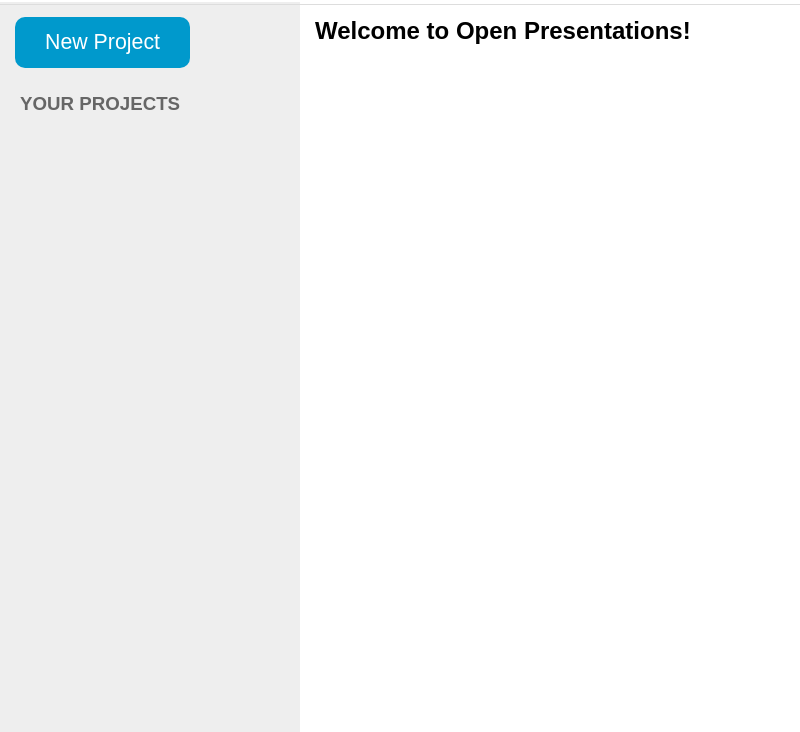
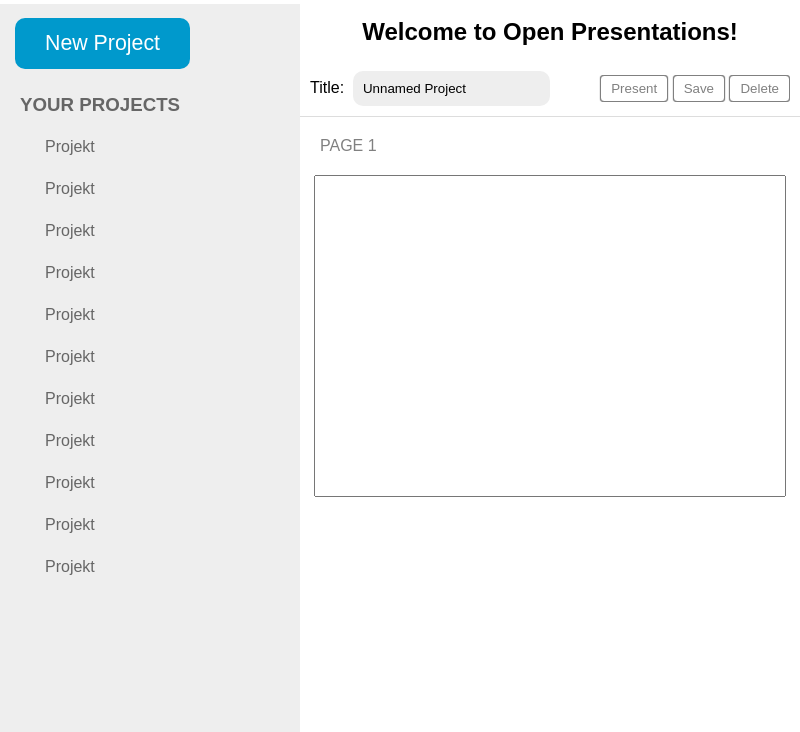
Before and after one commit to Xovval/browserPresent, an Electron app: page index.html in a window 800 px wide. Shown: the part 68-800 px from the top of the page. Drawn offline with Linux system fonts and the light colour scheme.

Commit message:
Layout & Concept improvements

```diff
--- a/index.html
+++ b/index.html
@@ -5,29 +5,87 @@
     <title>Open Presents</title>
     <meta http-equiv="Content-Security-Policy" content="script-src 'self' 'unsafe-inline';" />
     <link href="styles.css" rel="stylesheet">
+    <script src="https://cdn.tiny.cloud/1/no-api-key/tinymce/5/tinymce.min.js" referrerpolicy="origin"></script>
 </head>
 <body style="background: white;">
-    <nav><img src="#"><span id="application_name">OPEN-PRESENTS</span></nav>
+    <header>
+        <img src="#">
+        <span id="application_name">OPEN-PRESENTS</span>
+        <span id="errorMessage">ErrorMessage-Test</span>
+    </header>
 
     <section id="wrapper">
-        <aside id="menu">
-            <button>New Project</button>
+        <aside>
+            <button class="button1">New Project</button>
             <h3>Your projects</h3>
             <div id="projects">
                 <!--Here comes the JSON data-->
+                <!--<div>Projekt</div>-->
+
+                <div>Projekt</div>
+                <div>Projekt</div>
+                <div>Projekt</div>
+                <div>Projekt</div>
+                <div>Projekt</div>
+                <div>Projekt</div>
+                <div>Projekt</div>
+                <div>Projekt</div>
+                <div>Projekt</div>
+                <div>Projekt</div>
+                <div>Projekt</div>
+
+
             </div>
         </aside>
 
         <main>
-            <welcome><h1 class="title">Welcome to Open Presentations!</h1></welcome>
+            <div id="welcome"><h1 class="title">Welcome to Open Presentations!</h1></div>
 
-            <editor>
+            <div id="editor"><!-- Man kann nur bestimmte Dateiformate einspeisen -> wenn diese erkannt werden (und vom Browser unterstützt) dann
+                        werden sie einem jeweiligen Objekt zugewiesen (mp4 -> Video, Youtube embeded -> Iframe Link)-->
                 <!--Button oben rechts -> save, delete-->
                 <!--Name oben links-->
 
-                <!-- Add page-->
-            </editor>
+                <!-- Add page (tinymce editor?)-->
+                <!--Add Picture-->
+
+
+                <div id="editor_menu">
+                    <div id="editor_menu_left">
+                        <label for="projectID">Title:&nbsp;</label>
+                        <input id="projectID" class="projectTitle" value="Unnamed Project"></input>
+                    </div>
+                    <div id="editor_menu_right">
+                        <button id="present" class="button2">Present</button>
+                        <button id="save" class="button2">Save</button>
+                        <button id="delete" class="button2">Delete</button>
+                    </div>
+                </div>
+
+                <div id="pagewrapper">
+                    <div id="pageID" class="page">
+                        <div class="pageNumber">PAGE 1</div>
+                        <textarea id="mytextarea"></textarea>
+                        <button class="button1 button3">Add Picture</button>
+                    </div>
+
+
+                    <button class="button1 button3">Add Page</button>
+                </div>
+            </div>
         </main>
     </section>
 </body>
 </html>
+
+<!--
+    Todo:
+    - height bei vertikalem Scrollen fehlerhaft bei Full-Screen
+    - Folien entfernen, Colour, BG, Foto entfernen
+    - Eigener Bereich für Titelbild
+    - Neues Fenster bei Präsentation
+    - Erinnerung zum Speichern bzw. beim Löschen
+    - Automatisches Update -> https://medium.com/cameron-nokes/how-to-store-user-data-in-electron-3ba6bf66bc1e
+    - Tastenkombinationen
+    - Schaltfläche für Hintergrundbild oder Video
+-->
--- a/main.js
+++ b/main.js
@@ -5,6 +5,7 @@ function createWindow () {
   const win = new BrowserWindow({
     width: 800,
     height: 600,
+    resizable: false,
     webPreferences: {
       preload: path.join(__dirname, 'preload.js')
     }
--- a/package.json
+++ b/package.json
@@ -29,7 +29,8 @@
     "electron": "^12.0.2"
   },
   "dependencies": {
-    "electron-squirrel-startup": "^1.0.0"
+    "electron-squirrel-startup": "^1.0.0",
+    "tinymce": "^5.7.1"
   },
   "config": {
     "forge": {
--- a/preload.js
+++ b/preload.js
@@ -7,4 +7,8 @@ window.addEventListener('DOMContentLoaded', () => {
     for (const type of ['chrome', 'node', 'electron']) {
       replaceText(`${type}-version`, process.versions[type])
     }
+
+    tinymce.init({
+      selector: '#mytextarea' //TODO update this to a better selector (there should be more editors possible!)
+    });
   })
--- a/styles.css
+++ b/styles.css
@@ -1,12 +1,39 @@
-*{padding:0;margin:0;outline:none;}
-body{font-family: Arial, Helvetica, sans-serif;}
-#wrapper{display:grid;grid-template-columns: 300px 1fr;grid-template-rows: 100%;grid-template-areas:"aside main";position:absolute;top:70px;left:0;right:0;bottom:0;overflow:hidden;}
-main{padding:15px;grid-area:"main";min-width:400px;}
-h3{padding:25px 5px;text-transform: uppercase;}
+*{padding:0;margin:0;outline:none;overflow:hidden}
+body{font-family: Arial, Helvetica, sans-serif; user-select: none;}
+#wrapper{display:grid;grid-template-columns: 300px 1fr;grid-template-rows: 100%;grid-template-areas:"aside main";position:absolute;top:70px;left:0;right:0;bottom:0;border-top:1px solid #DDD;}
+main{grid-area:"main";min-width:400px;text-align: center;}
+h3{padding:25px 5px 10px;text-transform: uppercase;}
 aside{background-color:#EEE;padding:15px;grid-area:"aside";color:#666}
-nav{border-bottom:1px solid #DDD;padding:20px;position:fixed;top:0;left:0;right:0;z-index:99}
-button{background-color:#09C;color:white;padding:13px 30px;border:0;font-size:16pt;border-radius:10px;transition: 0.5s;text-align: center;margin:0 auto}
-button:hover{background-color: rgb(111, 195, 255);}
-button:active{background-color:#07C;box-shadow:2px 1px 3px black;transition: 0.1s;}
+header{padding:20px;position:fixed;top:0;left:0;right:0;z-index:99;background-color:white}
+button{cursor:pointer}
+input{border:0;background-color:#EEE;border-radius:10px;padding: 10px 10px;transition:0.5s}
+input:focus{background-color:#DDD}
+.button1{background-color:#09C;color:white;padding:13px 30px;border:0;font-size:16pt;border-radius:10px;transition: 0.5s;text-align: center;margin:0 auto}
+.button1:hover{background-color: rgb(111, 195, 255);}
+.button1:active{background-color:#07C;box-shadow:2px 1px 3px black;transition: 0.1s;}
+#welcome{padding:15px}
+
+.button2 {padding: 5px 10px; background-color:white; color:grey;border:1px solid grey;font-size:10pt;border-radius:4px;box-shadow:0px 0 1px rgba(0, 0, 0, 0.8)}
+.button2:hover {background-color:#EEE;color:grey}
+.button2:active {background-color:#CCC;color:black;box-shadow: 0 0 3px black;}
+
+.button3 {display:block;background-color:#09C;color:white;padding: 8px 15px;border:0;font-size:12pt;border-radius:10px;transition: 0.5s;text-align: center;margin:0 auto;}
+
+#editor_menu {border-bottom: 1px solid #DDD; padding: 10px 10px;display:grid;align-items:center;grid-template-areas: "Title Buttons";grid-template-rows: 100%;grid-template-columns: 1fr 1fr;}
+#editor_menu_right {text-align: right;grid-area: "Buttons";}
+#editor_menu_left {text-align: left;grid-area: "Title";}
+#editor{height:100%}
+
+#projects {overflow-y: scroll;height:100%;}
+#projects div {padding: 12px 30px;overflow:hidden;transition: 1.5s;}
+#projects div:hover {background-color:#DDD;cursor:pointer;transition:0s;}
+#projects div:active {background-color:#CCC;cursor:pointer}
+
+
+#pagewrapper {overflow-y:scroll;height:100%;max-height:385px;}
+.pageNumber {text-align:left;padding:20px;color:grey;}
+
+textarea {resize: none;width:90%;height: 300px;overflow-y: scroll;margin:0 auto 10px;padding:10px;font-size:12pt;}
+#errorMessage{color:red;}
 
 #application_name{font-family: 'Gill Sans', 'Gill Sans MT', Calibri, 'Trebuchet MS', sans-serif;font-size:20pt;padding-left:20px}
```
Also changed, not shown: projects.json (+18 -0 lines), README.md, 1 other file.
